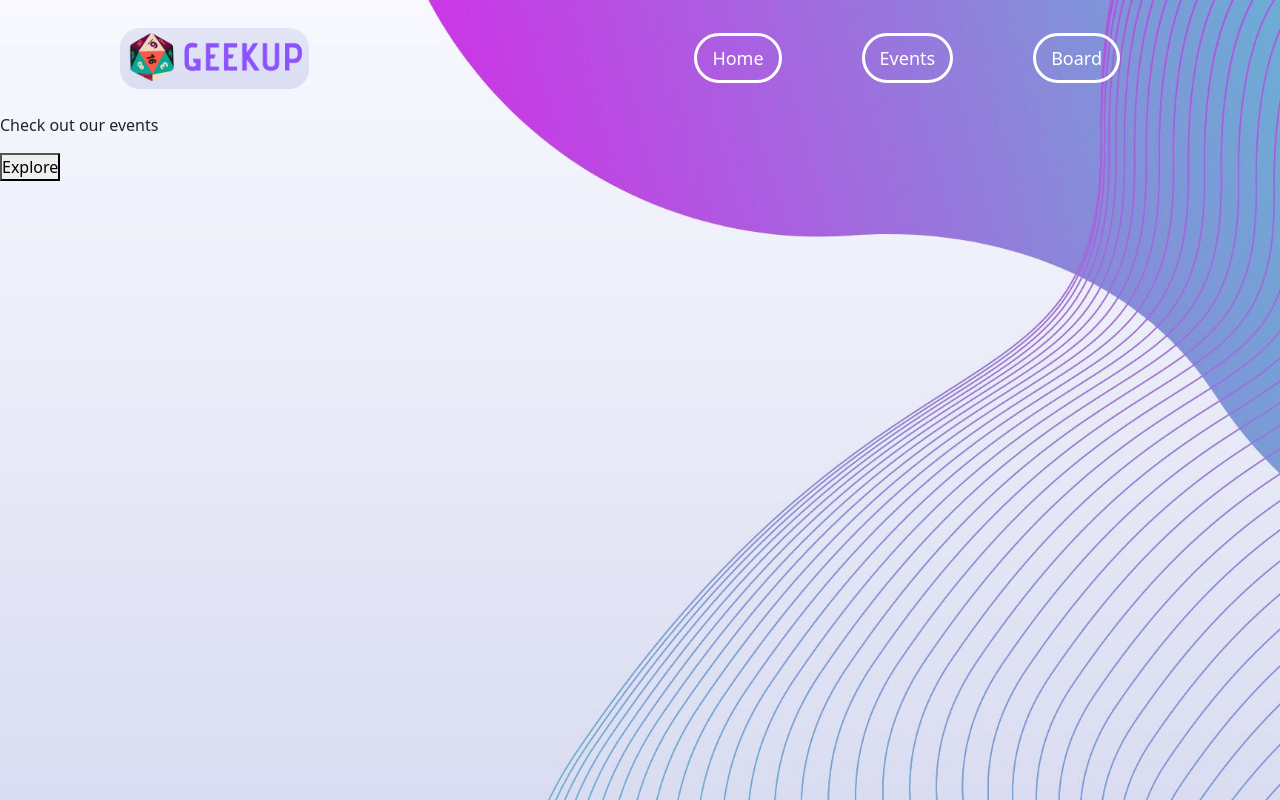
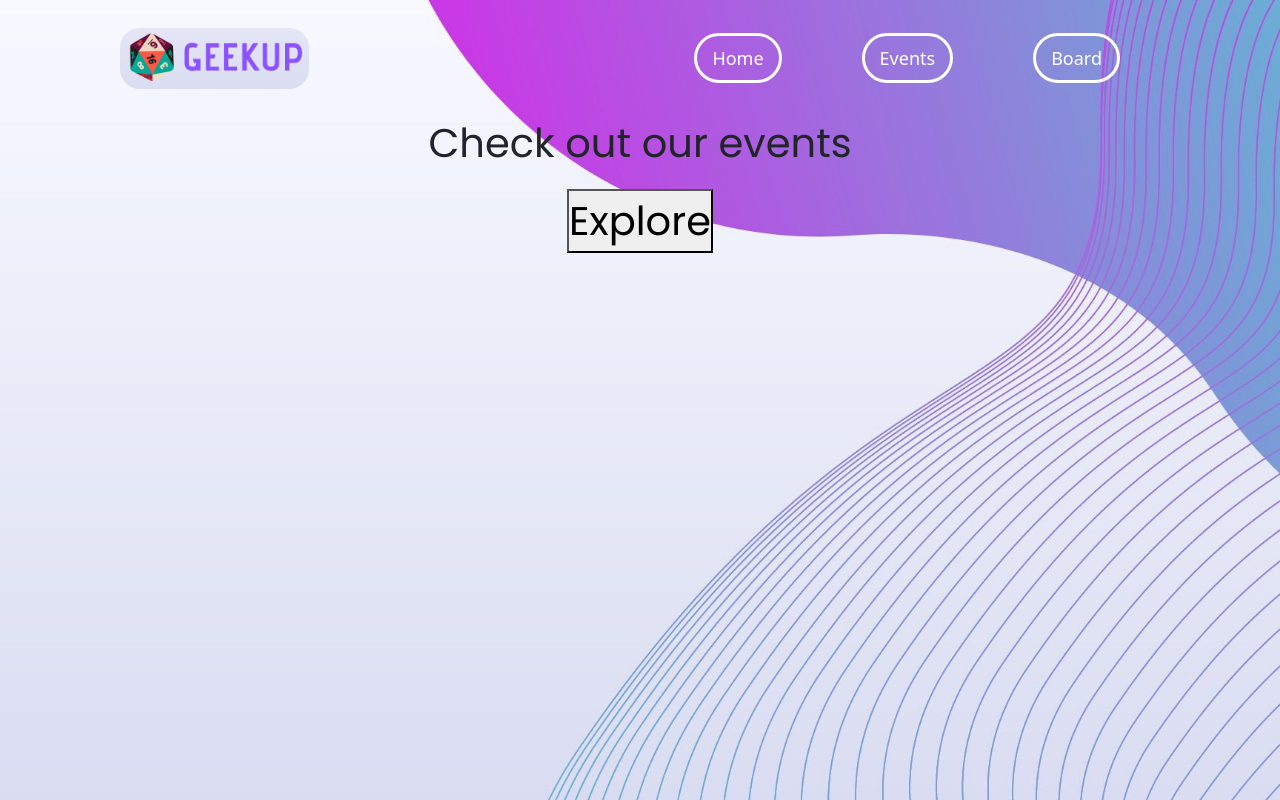
Before and after one commit to ShiraOhana/Geekup-react-app, a React (Create React App) app: page / in a window 1280 px wide. Built offline with nearby package versions, Linux system fonts and the light colour scheme.

Commit message:
new fonts

```diff
--- a/public/index.html
+++ b/public/index.html
@@ -10,34 +10,19 @@
       content="Web site created using create-react-app"
     />
     <link rel="apple-touch-icon" href="%PUBLIC_URL%/logo192.png" />
-    <!--
-      manifest.json provides metadata used when your web app is installed on a
-      user's mobile device or desktop. See https://developers.google.com/web/fundamentals/web-app-manifest/
-    -->
+
     <link rel="manifest" href="%PUBLIC_URL%/manifest.json" />
-    <!--
-      Notice the use of %PUBLIC_URL% in the tags above.
-      It will be replaced with the URL of the `public` folder during the build.
-      Only files inside the `public` folder can be referenced from the HTML.
 
-      Unlike "/favicon.ico" or "favicon.ico", "%PUBLIC_URL%/favicon.ico" will
-      work correctly both with client-side routing and a non-root public URL.
-      Learn how to configure a non-root public URL by running `npm run build`.
-    -->
+    <link rel="preconnect" href="https://fonts.googleapis.com" />
+    <link rel="preconnect" href="https://fonts.gstatic.com" crossorigin />
+    <link
+      href="https://fonts.googleapis.com/css2?family=Poppins&family=Roboto&display=swap"
+      rel="stylesheet"
+    />
     <title>React App</title>
   </head>
   <body>
     <noscript>You need to enable JavaScript to run this app.</noscript>
     <div id="root"></div>
-    <!--
-      This HTML file is a template.
-      If you open it directly in the browser, you will see an empty page.
-
-      You can add webfonts, meta tags, or analytics to this file.
-      The build step will place the bundled scripts into the <body> tag.
-
-      To begin the development, run `npm start` or `yarn start`.
-      To create a production bundle, use `npm run build` or `yarn build`.
-    -->
   </body>
 </html>
--- a/src/App.css
+++ b/src/App.css
@@ -31,6 +31,11 @@
 h1 {
   padding: 0;
   margin: 0;
+}
+.explore-homepage {
+  text-align: center;
+  font-size: 40px;
+  font-family: poppins;
 }
 /* header {
   display: flex;
--- a/src/pages/Home.js
+++ b/src/pages/Home.js
@@ -1,6 +1,4 @@
-import { logDOM } from "@testing-library/react";
 import React from "react";
-import { Link } from "react-router-dom";
 import "../App.css";
 import "../assets/logo.png";
 import Header from "../components/Header";
@@ -13,8 +11,6 @@
         <p> Check out our events</p>
         <button>Explore</button>{" "}
       </div>
-
-      {/* <Link to="/">Home</Link> */}
     </div>
   );
 }
```
